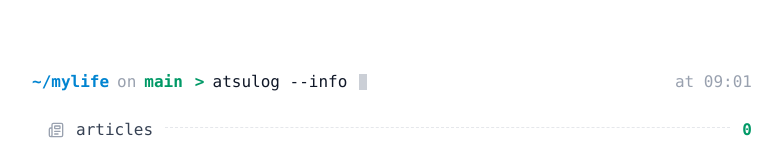
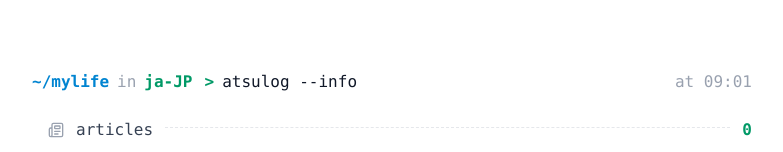
Before and after one commit to a-hashioka/atsulog, a Next.js app: page / in a window 1280 px wide. Shown: the part 395-547 px from the top of the page, without its empty margins (248-1031 px from the left). Built offline with nearby package versions, Linux system fonts and the light colour scheme; no server answers.

Commit message:
style: tweak shell-themed desig

```diff
--- a/app/components/organisms/site-stats.tsx
+++ b/app/components/organisms/site-stats.tsx
@@ -57,11 +57,12 @@ export function SiteStats({ articles }: { articles: ArticleMetadata[] }) {
         {/* Zsh Prompt Line (Creative Engineer Style) */}
         <div className="flex flex-wrap items-center gap-x-2 mb-6">
           <span className="text-sky-600 font-bold">~/mylife</span>
-          <span className="text-gray-400">on</span>
-          <span className="text-emerald-600 font-bold">main</span>
+          <span className="text-gray-400">in</span>
+          <span className="text-emerald-600 font-bold">
+            {siteConfig.locale}
+          </span>
           <span className="text-emerald-600 font-bold ml-1">&gt;</span>
           <span className="text-gray-900">{commandName} --info</span>
-          <span className="w-2 h-4 bg-gray-400 animate-pulse ml-1" />
           {mounted && (
             <span className="ml-auto text-gray-400 hidden sm:inline">
               at {currentTime}
```
